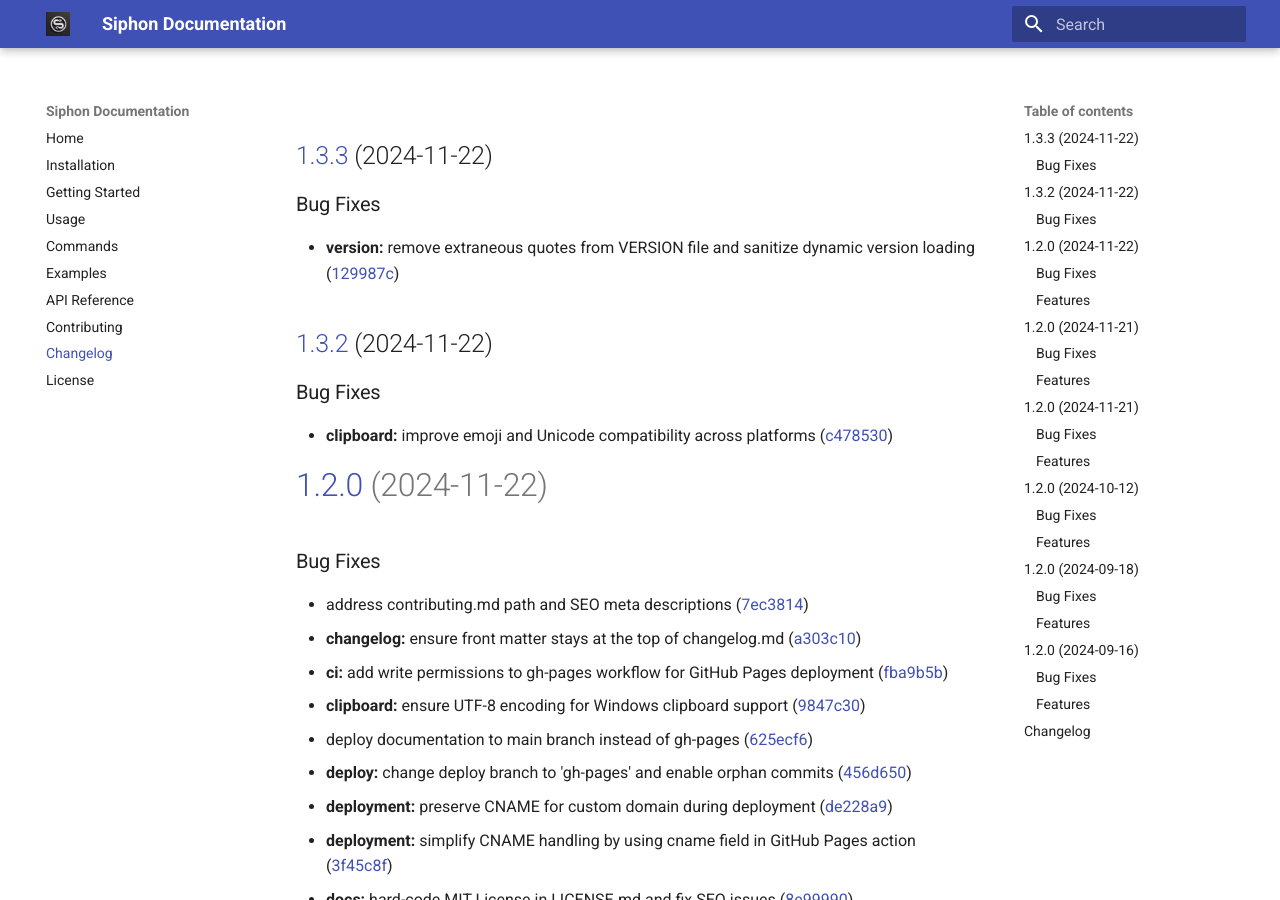
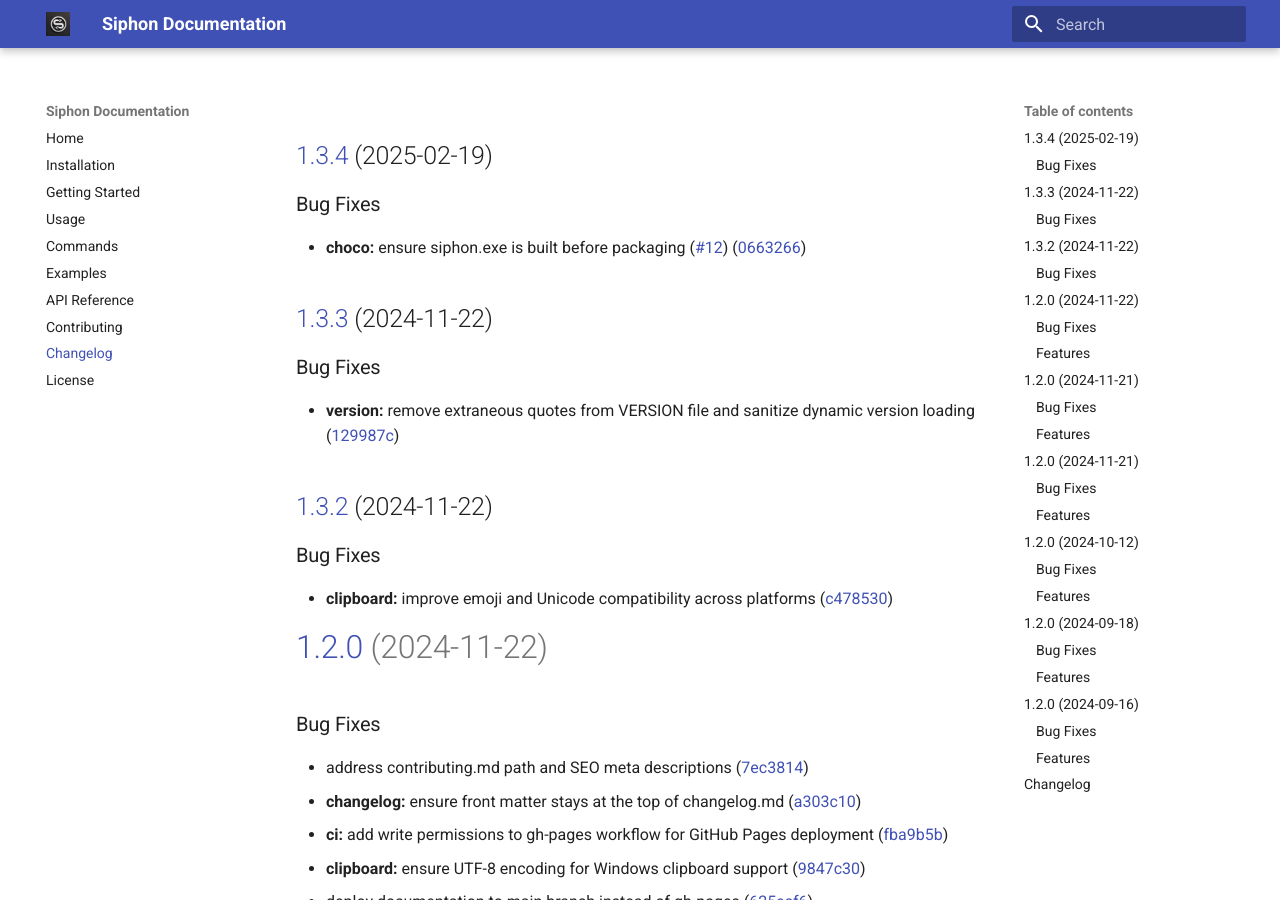
Before and after one commit to atxtechbro/siphon, an MkDocs documentation site: the page built from docs/changelog.md, in a window 1280 px wide and 900 px high. Built offline with MkDocs 1.6.1 and Material for MkDocs 9.7.7, drawn with Linux system fonts in a browser that asks for light colours.

Commit message:
chore(release): update changelog and version to 1.3.4

```diff
--- a/docs/changelog.md
+++ b/docs/changelog.md
@@ -1,3 +1,10 @@
+## [1.3.4](https://github.com/atxtechbro/siphon/compare/v1.3.3...v1.3.4) (2025-02-19)
+
+
+### Bug Fixes
+
+* **choco:** ensure siphon.exe is built before packaging ([#12](https://github.com/atxtechbro/siphon/issues/12)) ([0663266](https://github.com/atxtechbro/siphon/commit/066326612c2bccf08358c3ac294ef6612cedf6f7))
+
 ## [1.3.3](https://github.com/atxtechbro/siphon/compare/v1.3.2...v1.3.3) (2024-11-22)
 
 
```
